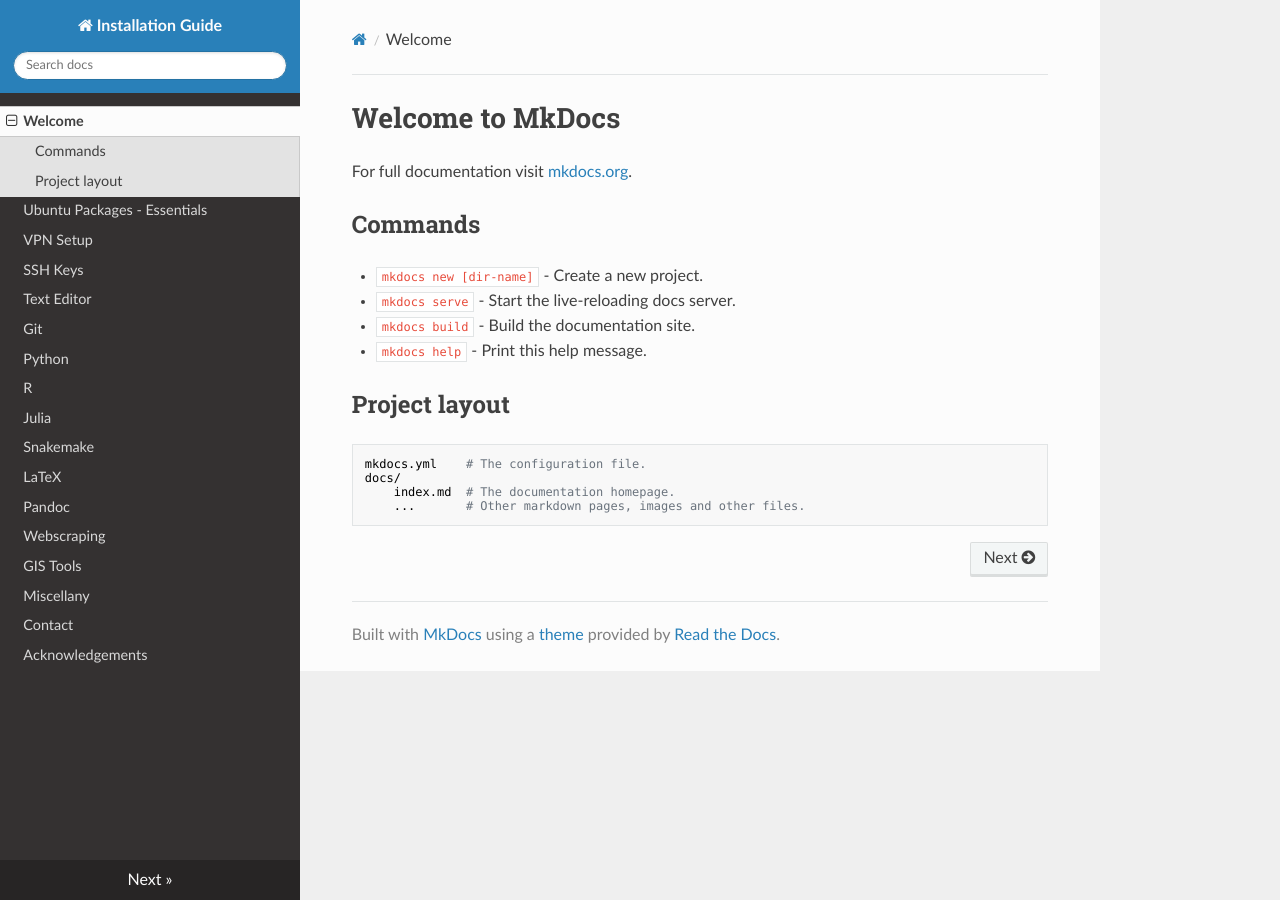
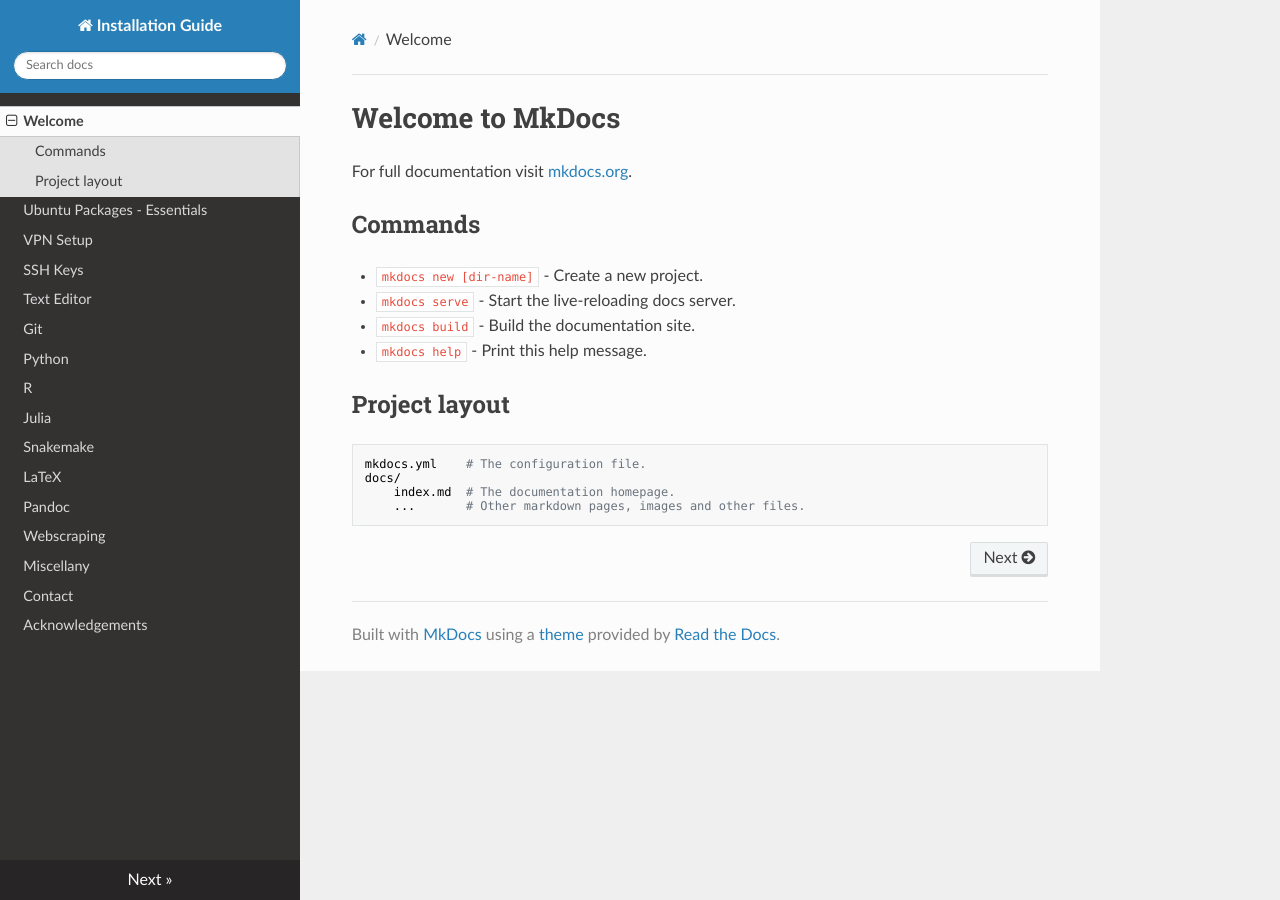
Before and after one commit to lachlandeer/installation-guide, an MkDocs documentation site: the page built from docs/index.md, in a window 1280 px wide. Built offline with MkDocs 1.6.1, drawn with Linux system fonts in a browser that asks for light colours; nearby versions of some CDN libraries; old or Windows-style settings are respelled for this version of MkDocs.

Commit message:
no gis install guide for now - need to check out what i did some more

```diff
--- a/mkdocs.yml
+++ b/mkdocs.yml
@@ -14,7 +14,7 @@
 - LaTeX: tex.md
 - Pandoc: pandoc.md
 - Webscraping: webscraping.md
-- GIS Tools: gis-tools.md
+# - GIS Tools: gis-tools.md
 - Miscellany: misc.md
 - Contact: contact.md
 - Acknowledgements: acknowledgement.md
```
